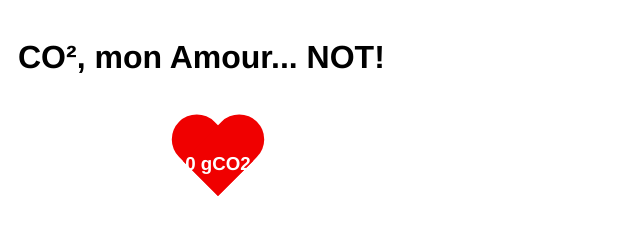
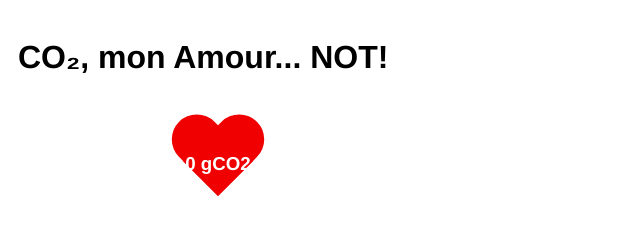
Before and after one commit to SwannLV/co2-mon-amour, a browser extension: page src/browser_action/index.html in a window 1280 px wide. Shown: the top 230 px of the page, 0-640 px from the left. Drawn offline with Linux system fonts and the light colour scheme.

Commit message:
²𝆲₂

```diff
--- a/src/browser_action/index.html
+++ b/src/browser_action/index.html
@@ -77,7 +77,7 @@
 <body>
 
 	<div id="mainPopup">
-		<h1>CO², mon Amour... NOT! </h1>
+		<h1>CO₂, mon Amour... NOT! </h1>
 		<br>
 
 		<div id="heart" class="centre"><br/><h3 id="text"><span id="co2-count"></span> gCO2</h3></div>
```
